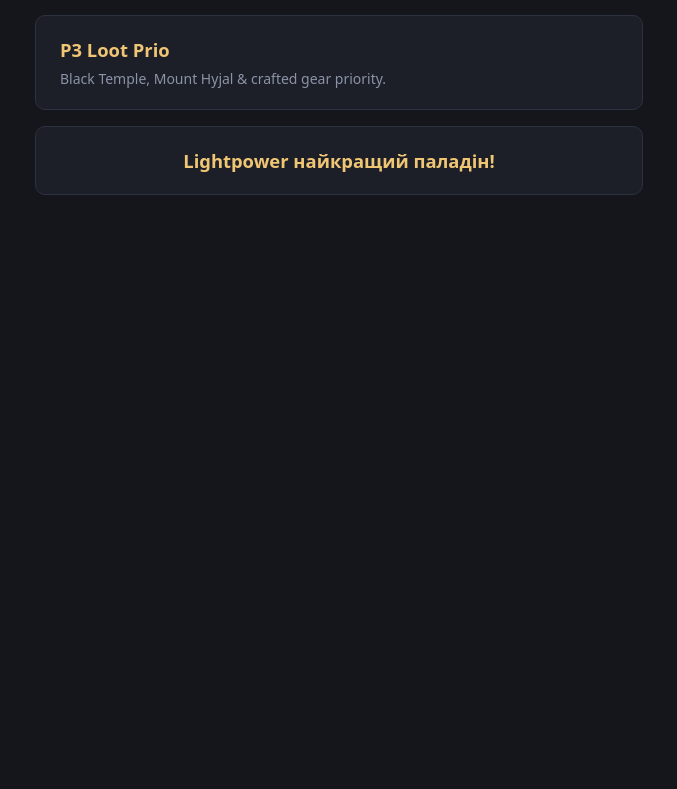
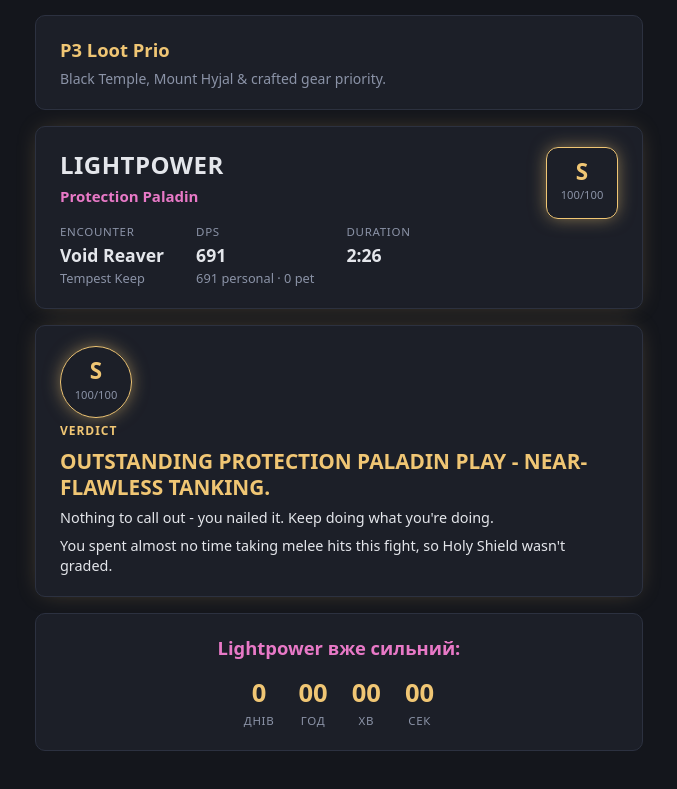
Before and after one commit to 0936y/ATB, a React (Vite) app: page / in a window 1280 px wide. Shown: the part 265-1054 px from the top of the page, without its empty margins (301-978 px from the left). Before the commit the page ends 800 px from the top, so only its background shows below. Built offline with nearby package versions, Linux system fonts and the light colour scheme.

Commit message:
fixed S rank

```diff
--- a/src/landing/Landing.tsx
+++ b/src/landing/Landing.tsx
@@ -1,3 +1,6 @@
+import { LightpowerCard } from './LightpowerCard'
+import { LightpowerCountdown } from './LightpowerCountdown'
+
 /**
  * The site root. ATB hosts more than one guild tool now, so this page is just
  * a dispatcher — two big links to the actual services, each its own Vite
@@ -21,14 +24,8 @@
           <span className="title">P3 Loot Prio</span>
           <span className="desc">Black Temple, Mount Hyjal &amp; crafted gear priority.</span>
         </a>
-        <a
-          className="banner"
-          href="https://classic-armory.org/character/eu/tbc-anniversary/spineshatter/Lightpower"
-          target="_blank"
-          rel="noreferrer"
-        >
-          <span className="title">Lightpower найкращий паладін!</span>
-        </a>
+        <LightpowerCard />
+        <LightpowerCountdown />
       </div>
     </main>
   )
--- /dev/null
+++ b/src/landing/LightpowerCard.tsx
@@ -0,0 +1,51 @@
+const ARMORY_URL = 'https://classic-armory.org/character/eu/tbc-anniversary/spineshatter/Lightpower'
+
+export function LightpowerCard() {
+  return (
+    <>
+      <a className="wcl-card" href={ARMORY_URL} target="_blank" rel="noreferrer">
+        <div className="wcl-card__top">
+          <div className="wcl-card__identity">
+            <div className="wcl-card__name">LIGHTPOWER</div>
+            <div className="wcl-card__spec">Protection Paladin</div>
+          </div>
+          <div className="wcl-badge">
+            <span className="wcl-badge__letter">S</span>
+            <span className="wcl-badge__score">100/100</span>
+          </div>
+        </div>
+        <div className="wcl-card__stats">
+          <div className="wcl-card__stat">
+            <div className="wcl-card__stat-label">Encounter</div>
+            <div className="wcl-card__stat-value">Void Reaver</div>
+            <div className="wcl-card__stat-sub">Tempest Keep</div>
+          </div>
+          <div className="wcl-card__stat">
+            <div className="wcl-card__stat-label">DPS</div>
+            <div className="wcl-card__stat-value">691</div>
+            <div className="wcl-card__stat-sub">691 personal · 0 pet</div>
+          </div>
+          <div className="wcl-card__stat">
+            <div className="wcl-card__stat-label">Duration</div>
+            <div className="wcl-card__stat-value">2:26</div>
+          </div>
+        </div>
+      </a>
+
+      <a className="wcl-verdict" href={ARMORY_URL} target="_blank" rel="noreferrer">
+        <div className="wcl-badge wcl-badge--verdict">
+          <span className="wcl-badge__letter">S</span>
+          <span className="wcl-badge__score">100/100</span>
+        </div>
+        <div className="wcl-verdict__body">
+          <div className="wcl-verdict__label">Verdict</div>
+          <h3 className="wcl-verdict__headline">
+            Outstanding protection paladin play - near-flawless tanking.
+          </h3>
+          <p>Nothing to call out - you nailed it. Keep doing what you're doing.</p>
+          <p>You spent almost no time taking melee hits this fight, so Holy Shield wasn't graded.</p>
+        </div>
+      </a>
+    </>
+  )
+}
--- /dev/null
+++ b/src/landing/LightpowerCountdown.tsx
@@ -0,0 +1,51 @@
+import { useEffect, useState } from 'react'
+
+// 2026-08-28 01:00 local time — the Void Reaver S-rank pull this card celebrates.
+const START = new Date(2026, 7, 28, 1, 0, 0).getTime()
+
+function elapsedParts(now: number) {
+  const totalSeconds = Math.floor(Math.max(0, now - START) / 1000)
+  return {
+    days: Math.floor(totalSeconds / 86400),
+    hours: Math.floor((totalSeconds % 86400) / 3600),
+    minutes: Math.floor((totalSeconds % 3600) / 60),
+    seconds: totalSeconds % 60,
+  }
+}
+
+const pad = (n: number) => String(n).padStart(2, '0')
+
+export function LightpowerCountdown() {
+  const [now, setNow] = useState(() => Date.now())
+
+  useEffect(() => {
+    const id = setInterval(() => setNow(Date.now()), 1000)
+    return () => clearInterval(id)
+  }, [])
+
+  const { days, hours, minutes, seconds } = elapsedParts(now)
+
+  return (
+    <div className="lp-countdown">
+      <p className="lp-countdown__caption">Lightpower вже сильний:</p>
+      <div className="lp-countdown__grid">
+        <div>
+          <span className="lp-countdown__value">{days}</span>
+          <span className="lp-countdown__unit">днів</span>
+        </div>
+        <div>
+          <span className="lp-countdown__value">{pad(hours)}</span>
+          <span className="lp-countdown__unit">год</span>
+        </div>
+        <div>
+          <span className="lp-countdown__value">{pad(minutes)}</span>
+          <span className="lp-countdown__unit">хв</span>
+        </div>
+        <div>
+          <span className="lp-countdown__value">{pad(seconds)}</span>
+          <span className="lp-countdown__unit">сек</span>
+        </div>
+      </div>
+    </div>
+  )
+}
--- a/src/shared/styles.css
+++ b/src/shared/styles.css
@@ -239,8 +239,181 @@
   font-size: 0.875rem;
 }
 
-.landing-links a.banner {
+/* ------------------------------------------------------------- Lightpower */
+
+.wcl-card,
+.wcl-verdict {
+  display: flex;
+  text-decoration: none;
+  text-align: left;
+  background: #0d0e12;
+  border: 1px solid #3a331a;
+  border-radius: 12px;
+  padding: 1.5rem;
+  box-shadow: 0 0 24px -8px rgba(240, 198, 116, 0.35);
+}
+
+.wcl-card:hover,
+.wcl-verdict:hover {
+  border-color: var(--accent);
+}
+
+.wcl-card {
+  flex-direction: column;
+  gap: 1.5rem;
+}
+
+.wcl-card__top {
+  display: flex;
+  justify-content: space-between;
+  align-items: flex-start;
+  gap: 1rem;
+}
+
+.wcl-card__name {
+  font-size: 1.5rem;
+  font-weight: 800;
+  letter-spacing: 0.02em;
+  color: var(--text);
+}
+
+.wcl-card__spec {
+  color: #e879c7;
+  font-weight: 600;
+  margin-top: 0.15rem;
+}
+
+.wcl-card__stats {
+  display: flex;
+  flex-wrap: wrap;
+  gap: 2rem;
+}
+
+.wcl-card__stat-label {
+  color: var(--muted);
+  font-size: 0.72rem;
+  text-transform: uppercase;
+  letter-spacing: 0.06em;
+}
+
+.wcl-card__stat-value {
+  color: var(--text);
+  font-weight: 700;
+  font-size: 1.1rem;
+  margin-top: 0.15rem;
+}
+
+.wcl-card__stat-sub {
+  color: var(--muted);
+  font-size: 0.8rem;
+}
+
+.wcl-badge {
+  display: flex;
+  flex-direction: column;
   align-items: center;
+  justify-content: center;
+  width: 4.5rem;
+  height: 4.5rem;
+  border-radius: 12px;
+  border: 1px solid var(--accent);
+  box-shadow: 0 0 18px -2px rgba(240, 198, 116, 0.6);
+  flex-shrink: 0;
+}
+
+.wcl-badge--verdict {
+  border-radius: 50%;
+}
+
+.wcl-badge__letter {
+  color: var(--accent);
+  font-size: 1.4rem;
+  font-weight: 800;
+  line-height: 1;
+}
+
+.wcl-badge__score {
+  color: var(--muted);
+  font-size: 0.7rem;
+  margin-top: 0.25rem;
+}
+
+.wcl-verdict {
+  align-items: flex-start;
+  gap: 1.5rem;
+}
+
+.wcl-verdict__body {
+  display: flex;
+  flex-direction: column;
+  gap: 0.5rem;
+}
+
+.wcl-verdict__label {
+  color: var(--accent);
+  font-size: 0.75rem;
+  text-transform: uppercase;
+  letter-spacing: 0.08em;
+  font-weight: 700;
+}
+
+.wcl-verdict__headline {
+  margin: 0;
+  color: var(--accent);
+  font-size: 1.3rem;
+  font-weight: 800;
+  text-transform: uppercase;
+  line-height: 1.25;
+}
+
+.wcl-verdict__body p {
+  margin: 0;
+  color: var(--text);
+  font-size: 0.9rem;
+  line-height: 1.4;
+}
+
+.lp-countdown {
+  display: flex;
+  flex-direction: column;
+  align-items: center;
+  gap: 0.75rem;
+  background: var(--panel);
+  border: 1px solid var(--border);
+  border-radius: 10px;
+  padding: 1.25rem 1.5rem;
+}
+
+.lp-countdown__grid {
+  display: flex;
+  gap: 1.5rem;
+}
+
+.lp-countdown__grid > div {
+  display: flex;
+  flex-direction: column;
+  align-items: center;
+}
+
+.lp-countdown__value {
+  font-size: 1.6rem;
+  font-weight: 800;
+  color: var(--accent);
+  font-variant-numeric: tabular-nums;
+}
+
+.lp-countdown__unit {
+  font-size: 0.72rem;
+  text-transform: uppercase;
+  letter-spacing: 0.06em;
+  color: var(--muted);
+}
+
+.lp-countdown__caption {
+  margin: 0;
+  color: #e879c7;
+  font-size: 1.15rem;
+  font-weight: 600;
   text-align: center;
 }
 
```
Also changed, not shown: 1 other file (tests, documents, lock files or other folders).
